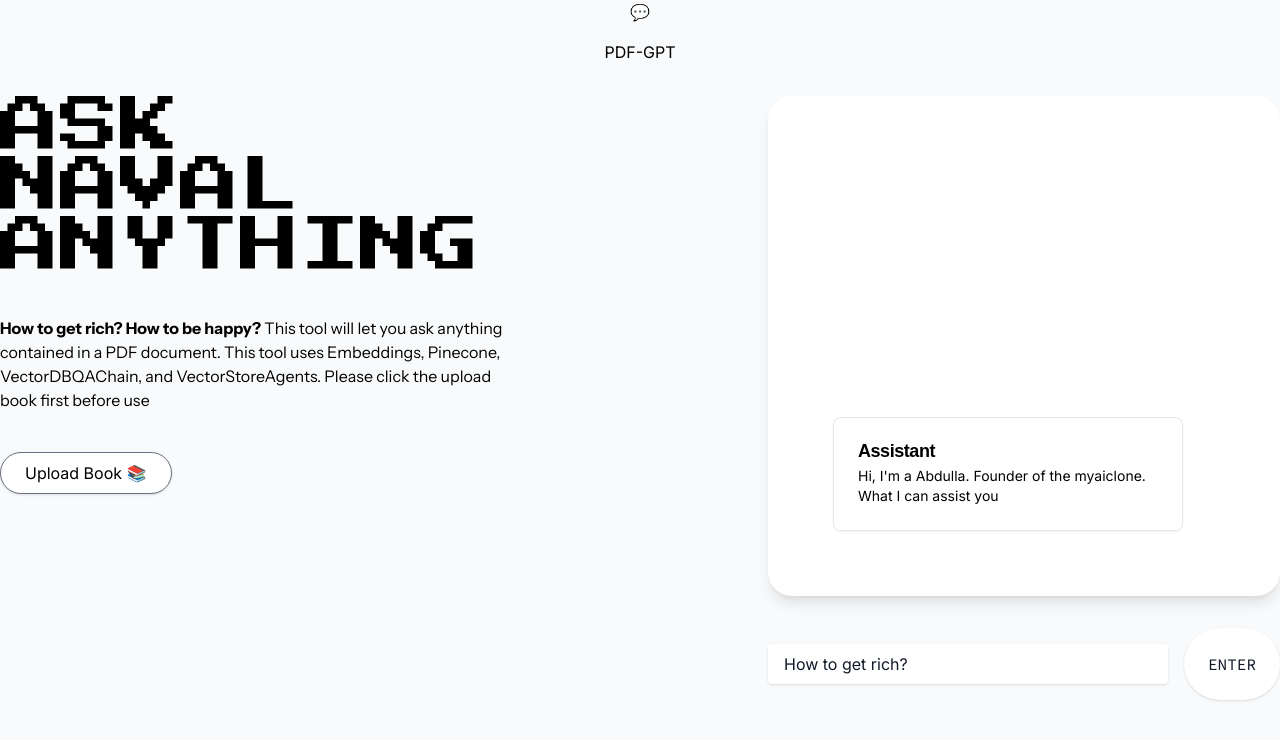
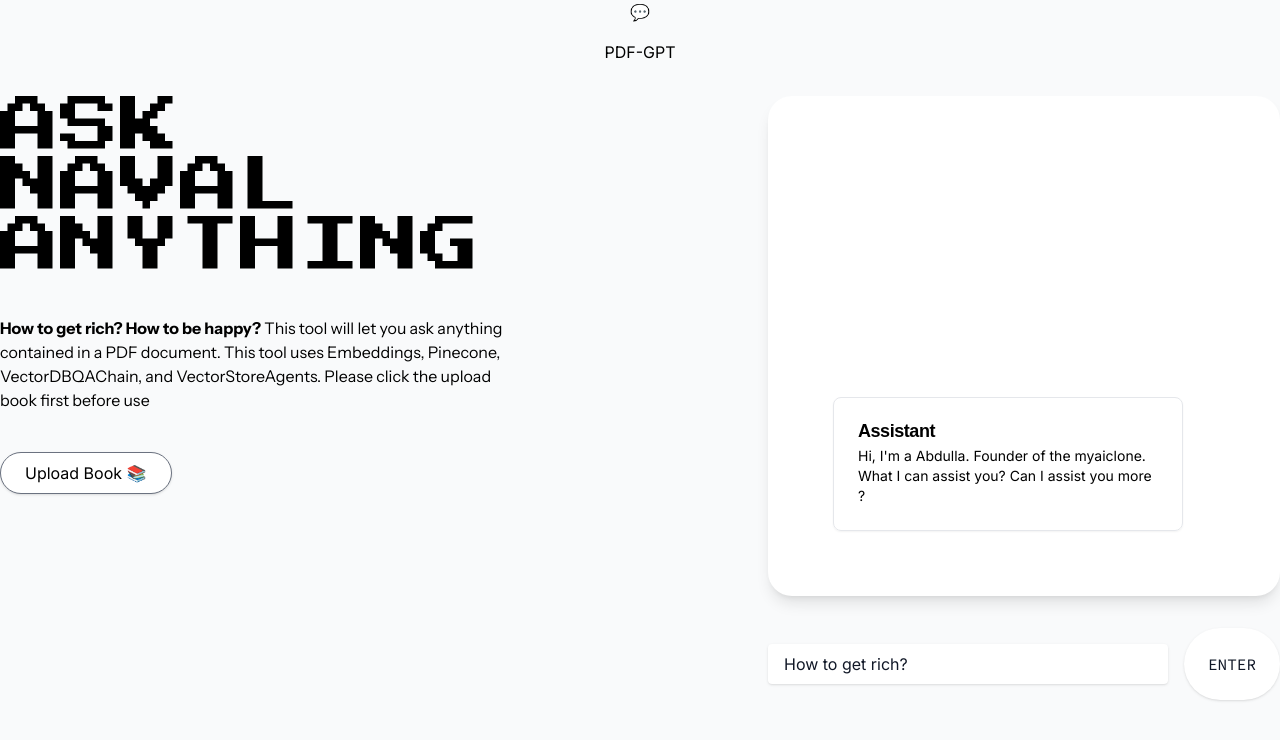
Before and after one commit to AbdullA-Ababakre/text-chatbot, a Next.js app: page /pdf in a window 1280 px wide. Shown: the top 740 px of the page. Built offline with nearby package versions, Linux system fonts and the light colour scheme.

Commit message:
feat: streaming no error version

```diff
--- a/src/app/pdf/page.jsx
+++ b/src/app/pdf/page.jsx
@@ -16,7 +16,7 @@ const PDFLoader = () => {
   const [prompt, setPrompt] = useState("How to get rich?");
   const [messages, setMessages] = useState([
     {
-      text: "Hi, I'm a Abdulla. Founder of the myaiclone. What I can assist you",
+      text: "Hi, I'm a Abdulla. Founder of the myaiclone. What I can assist you? Can I assist you more ?",
       type: "bot",
     },
   ]);
```
